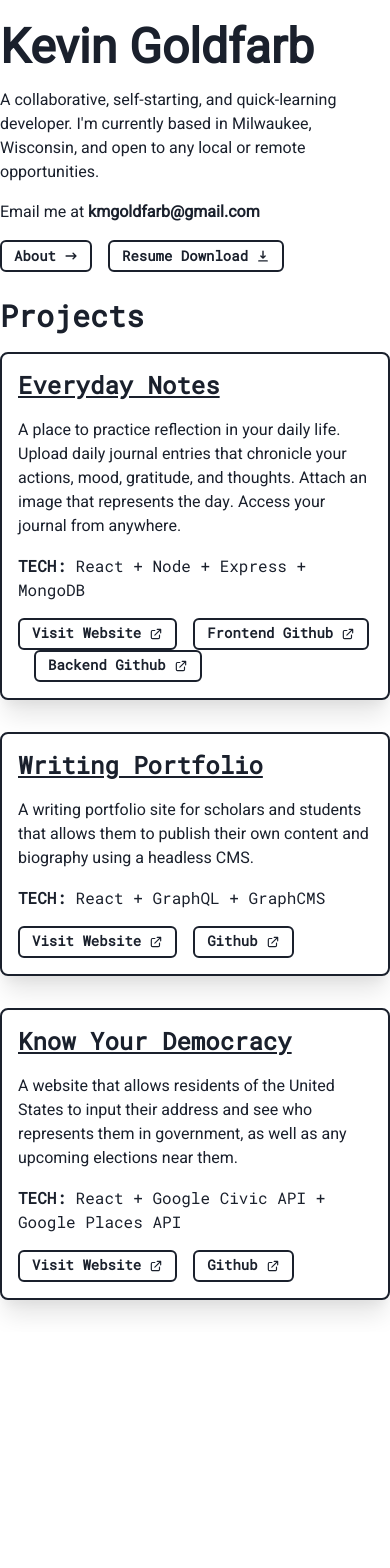
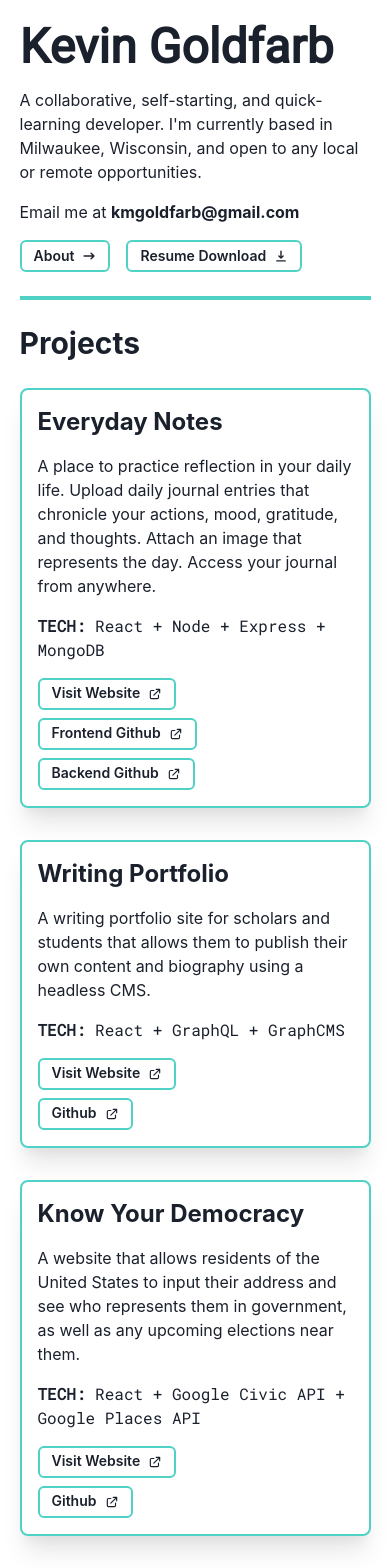
Before and after one commit to kmgoldfarb/goldfarb-portfolio, a Next.js app: page / in a window 390 px wide. Before the commit the page ends 1332 px from the top, so only its background shows below. Built offline with nearby package versions, Linux system fonts and the light colour scheme.

Commit message:
Added Styling and Responsiveness

```diff
--- a/Components/ProjectCard.js
+++ b/Components/ProjectCard.js
@@ -5,23 +5,24 @@ import {
   Heading,
   Text,
   Link,
+  Stack,
 } from '@chakra-ui/react';
 import { HiOutlineExternalLink } from 'react-icons/hi';
 
 export default function ProjectCard(props) {
   return (
     <Box
-      maxW="2xl"
       borderRadius="lg"
       boxShadow="xl"
       margin="auto"
       marginBottom={8}
       p={4}
       border="2px"
+      borderColor="teal.300"
     >
-      <Heading size="lg" as="u">
-        {props.title}
-      </Heading>
+      <Link href={props.website} isExternal>
+        <Heading size="lg">{props.title}</Heading>
+      </Link>
       <Text mt={4} mb={4}>
         {props.description}
       </Text>
@@ -32,15 +33,13 @@ export default function ProjectCard(props) {
         </Text>
       </Box>
       <Box>
+        {props.twoGithub && (
           <ButtonGroup
-          display="inline"
-          colorScheme="black"
             size="sm"
             variant="outline"
-          spacing="4"
+            display={['inline', 'block']}
           >
-          {props.twoGithub && (
-            <>
+            <Stack direction={['column', 'column', 'row']} spacing={2}>
               <Link
                 href={props.website}
                 style={{ textDecoration: 'none' }}
@@ -49,10 +48,11 @@ export default function ProjectCard(props) {
                 <Button
                   border="2px"
                   rightIcon={<HiOutlineExternalLink />}
+                  borderColor="teal.300"
                   _hover={{
-                    bg: '#00B5D8',
+                    bg: 'teal.600',
                     textColor: 'white',
-                    borderColor: '#065666',
+                    borderColor: 'teal.800',
                   }}
                 >
                   Visit Website
@@ -66,10 +66,11 @@ export default function ProjectCard(props) {
                 <Button
                   border="2px"
                   rightIcon={<HiOutlineExternalLink />}
+                  borderColor="teal.300"
                   _hover={{
-                    bg: '#00B5D8',
+                    bg: 'teal.600',
                     textColor: 'white',
-                    borderColor: '#065666',
+                    borderColor: 'teal.800',
                   }}
                 >
                   Frontend Github
@@ -83,19 +84,22 @@ export default function ProjectCard(props) {
                 <Button
                   border="2px"
                   rightIcon={<HiOutlineExternalLink />}
+                  borderColor="teal.300"
                   _hover={{
-                    bg: '#00B5D8',
+                    bg: 'teal.600',
                     textColor: 'white',
-                    borderColor: '#065666',
+                    borderColor: 'teal.800',
                   }}
                 >
                   Backend Github
                 </Button>
               </Link>
-            </>
+            </Stack>
+          </ButtonGroup>
         )}
         {!props.twoGithub && (
-            <>
+          <ButtonGroup size="sm" variant="outline">
+            <Stack direction={['column', 'column', 'row']} spacing={2}>
               <Link
                 href={props.website}
                 style={{ textDecoration: 'none' }}
@@ -104,10 +108,11 @@ export default function ProjectCard(props) {
                 <Button
                   border="2px"
                   rightIcon={<HiOutlineExternalLink />}
+                  borderColor="teal.300"
                   _hover={{
-                    bg: '#00B5D8',
+                    bg: 'teal.600',
                     textColor: 'white',
-                    borderColor: '#065666',
+                    borderColor: 'teal.800',
                   }}
                 >
                   Visit Website
@@ -121,18 +126,19 @@ export default function ProjectCard(props) {
                 <Button
                   border="2px"
                   rightIcon={<HiOutlineExternalLink />}
+                  borderColor="teal.300"
                   _hover={{
-                    bg: '#00B5D8',
+                    bg: 'teal.600',
                     textColor: 'white',
-                    borderColor: '#065666',
+                    borderColor: 'teal.800',
                   }}
                 >
                   Github
                 </Button>
               </Link>
-            </>
+            </Stack>
+          </ButtonGroup>
         )}
-        </ButtonGroup>
       </Box>
     </Box>
   );
--- a/pages/_app.js
+++ b/pages/_app.js
@@ -1,10 +1,9 @@
 import '../styles/globals.css';
 import { ChakraProvider } from '@chakra-ui/react';
-import theme from '../styles/theme';
 
 function MyApp({ Component, pageProps }) {
   return (
-    <ChakraProvider theme={theme}>
+    <ChakraProvider>
       <Component {...pageProps} />
     </ChakraProvider>
   );
--- a/pages/index.js
+++ b/pages/index.js
@@ -7,6 +7,7 @@ import {
   Box,
   Text,
   Link,
+  Image,
 } from '@chakra-ui/react';
 import { HiArrowNarrowRight, HiDownload } from 'react-icons/hi';
 import ProjectCard from '../Components/ProjectCard';
@@ -22,9 +23,8 @@ export default function Home() {
         />
         <link rel="icon" href="/favicon.ico" />
       </Head>
-
       <main>
-        <Box margin="auto" maxW="2xl">
+        <Box margin="auto" width={['90%', '80%', '70%', '50%']}>
           <Heading
             as="h1"
             size="3xl"
@@ -35,14 +35,17 @@ export default function Home() {
           >
             Kevin Goldfarb
           </Heading>
-          <Box pb={6} maxW="2xl" margin="auto">
+          <Box pb={6} margin="auto">
             <Text pb={4}>
               A collaborative, self-starting, and quick-learning developer. I'm
               currently based in Milwaukee, Wisconsin, and open to any local or
               remote opportunities.
             </Text>
             <Text pb={4}>
-              Email me at <strong>kmgoldfarb@gmail.com</strong>
+              Email me at{' '}
+              <Link isExternal href="mailto:kmgoldfarb@gmail.com">
+                <strong>kmgoldfarb@gmail.com</strong>
+              </Link>
             </Text>
             <ButtonGroup
               colorScheme="black"
@@ -53,11 +56,12 @@ export default function Home() {
               <NextLink href={'/about'} style={{ textDecoration: 'none' }}>
                 <Button
                   border="2px"
+                  borderColor="teal.300"
                   rightIcon={<HiArrowNarrowRight />}
                   _hover={{
-                    bg: '#00B5D8',
+                    bg: 'teal.600',
                     textColor: 'white',
-                    borderColor: '#065666',
+                    borderColor: 'teal.800',
                   }}
                 >
                   About
@@ -71,11 +75,12 @@ export default function Home() {
               >
                 <Button
                   border="2px"
+                  borderColor="teal.300"
                   rightIcon={<HiDownload />}
                   _hover={{
-                    bg: '#00B5D8',
+                    bg: 'teal.600',
                     textColor: 'white',
-                    borderColor: '#065666',
+                    borderColor: 'teal.800',
                   }}
                 >
                   Resume Download
@@ -83,8 +88,9 @@ export default function Home() {
               </a>
             </ButtonGroup>
           </Box>
+          <Box color="teal.300" borderColor="teal.300" border="2px" />
           <Box>
-            <Heading maxW="2xl" margin="auto" pb={4}>
+            <Heading margin="auto" mb={6} mt={6}>
               Projects
             </Heading>
             <ProjectCard
--- a/styles/theme.js
+++ /dev/null
@@ -1,21 +0,0 @@
-import { extendTheme } from '@chakra-ui/react';
-
-const theme = extendTheme({
-  fonts: {
-    body: 'Heebo, sans-serif',
-    heading: 'Roboto Mono, monospace',
-  },
-  fontWeights: {
-    thin: 200,
-    normal: 400,
-  },
-  components: {
-    Button: {
-      baseStyle: {
-        fontFamily: 'Roboto Mono, monospace',
-      },
-    },
-  },
-});
-
-export default theme;
```
Also changed, not shown: pages/about.js (+10 -4 lines), public/vercel.svg (deleted), 1 other file (tests, documents, lock files or other folders). Lines whose indentation alone changed are shown as unchanged.
